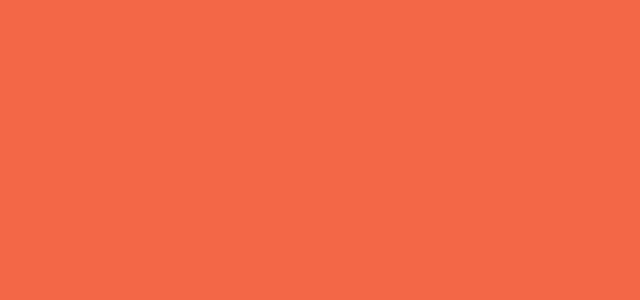
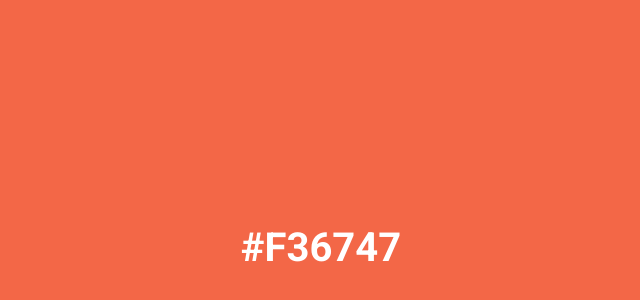
Before and after one commit to mauro-balades/color-tornado, a React (Create React App) app: page / in a window 1280 px wide. Shown: the part 152-452 px from the top of the page, without its empty margins (319-959 px from the left). Built offline with nearby package versions, Linux system fonts and the light colour scheme.

Commit message:
added a title containing the current color

```diff
--- a/public/index.html
+++ b/public/index.html
@@ -12,18 +12,13 @@
         <link rel="apple-touch-icon" href="%PUBLIC_URL%/logo192.png" />
         <link rel="manifest" href="%PUBLIC_URL%/manifest.json" />
         <title>Color Tornado</title>
+
+        <link rel="preconnect" href="https://fonts.googleapis.com">
+        <link rel="preconnect" href="https://fonts.gstatic.com" crossorigin>
+        <link href="https://fonts.googleapis.com/css2?family=Roboto:ital,wght@0,300;0,400;0,500;0,700;0,900;1,300;1,400;1,500;1,700;1,900&display=swap" rel="stylesheet">
     </head>
     <body>
         <noscript>You need to enable JavaScript to run this app.</noscript>
         <div id="root"></div>
-        <!--
-      This HTML file is a template.
-      If you open it directly in the browser, you will see an empty page.
-
-      You can add webfonts, meta tags, or analytics to this file.
-      The build step will place the bundled scripts into the <body> tag.
-
-      To begin the development, run `npm start` or `yarn start`.
-      To create a production bundle, use `npm run build` or `yarn build`.
-    --></body>
+    </body>
 </html>
--- a/src/App.tsx
+++ b/src/App.tsx
@@ -1,5 +1,5 @@
 import React, { Children, ReactElement, useEffect, useState } from "react";
-import { ColorWrapper, RippleEffect } from "./styles";
+import { ColorWrapper, RippleEffect, ColourTitle } from "./styles";
 import * as _ from "lodash";
 
 const COLORS = [
@@ -38,7 +38,7 @@
         console.log(COLORS.indexOf(color));
         setColor(
             COLORS[
-                COLORS.indexOf(color) - 1 == COLORS.length
+                COLORS.indexOf(color) == (COLORS.length - 1)
                     ? 0
                     : COLORS.indexOf(color) + 1
             ]
@@ -70,6 +70,8 @@
     }, []);
 
     return (
+        <>
+            <ColourTitle>{color}</ColourTitle>
             <ColorWrapper
                 id="ripple-cursor-wrapper"
                 onClick={onClick}
@@ -95,6 +97,7 @@
                     ></RippleEffect>
                 ))}
             </ColorWrapper>
+        </>
     );
 }
 
--- a/src/styles.ts
+++ b/src/styles.ts
@@ -20,6 +20,8 @@
 
     position: relative;
     overflow: hidden;
+
+    cursor: pointer;
 `;
 
 export const RippleEffect = styled.div`
@@ -42,3 +44,23 @@
         z-index: 9999;
     }
 `;
+
+export const ColourTitle = styled.div`
+    position: absolute;
+
+    top: 50%;
+    left: 50%;
+
+    color: #fff;
+    transform: translate(-50%, -50%);
+
+    z-index: 10;
+
+    font-size: 40px;
+    font-weight: bold;
+
+    font-family: 'Roboto', sans-serif;
+    text-transform: uppercase;
+
+
+`
```
Lines whose indentation alone changed are shown as unchanged.
